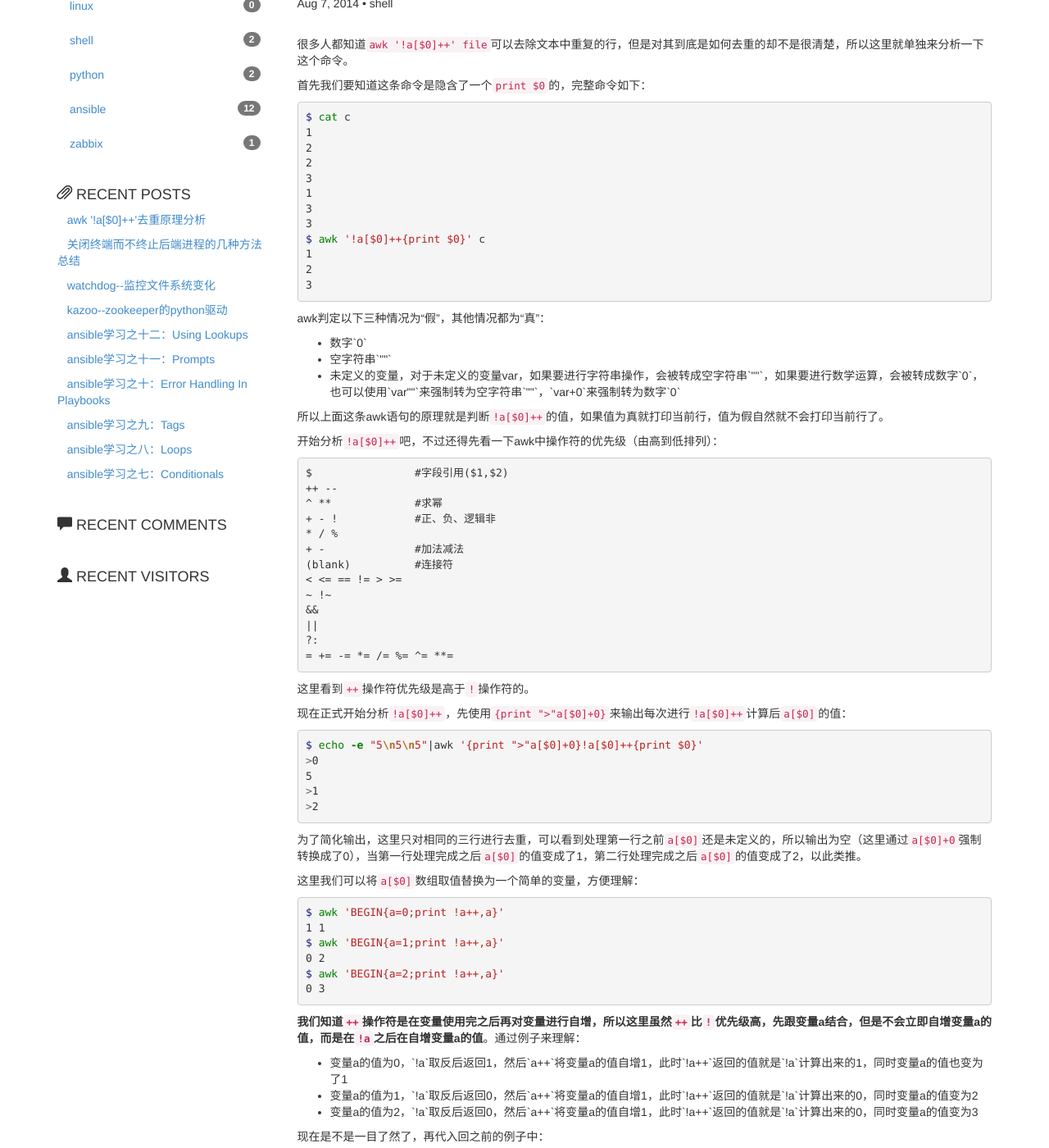
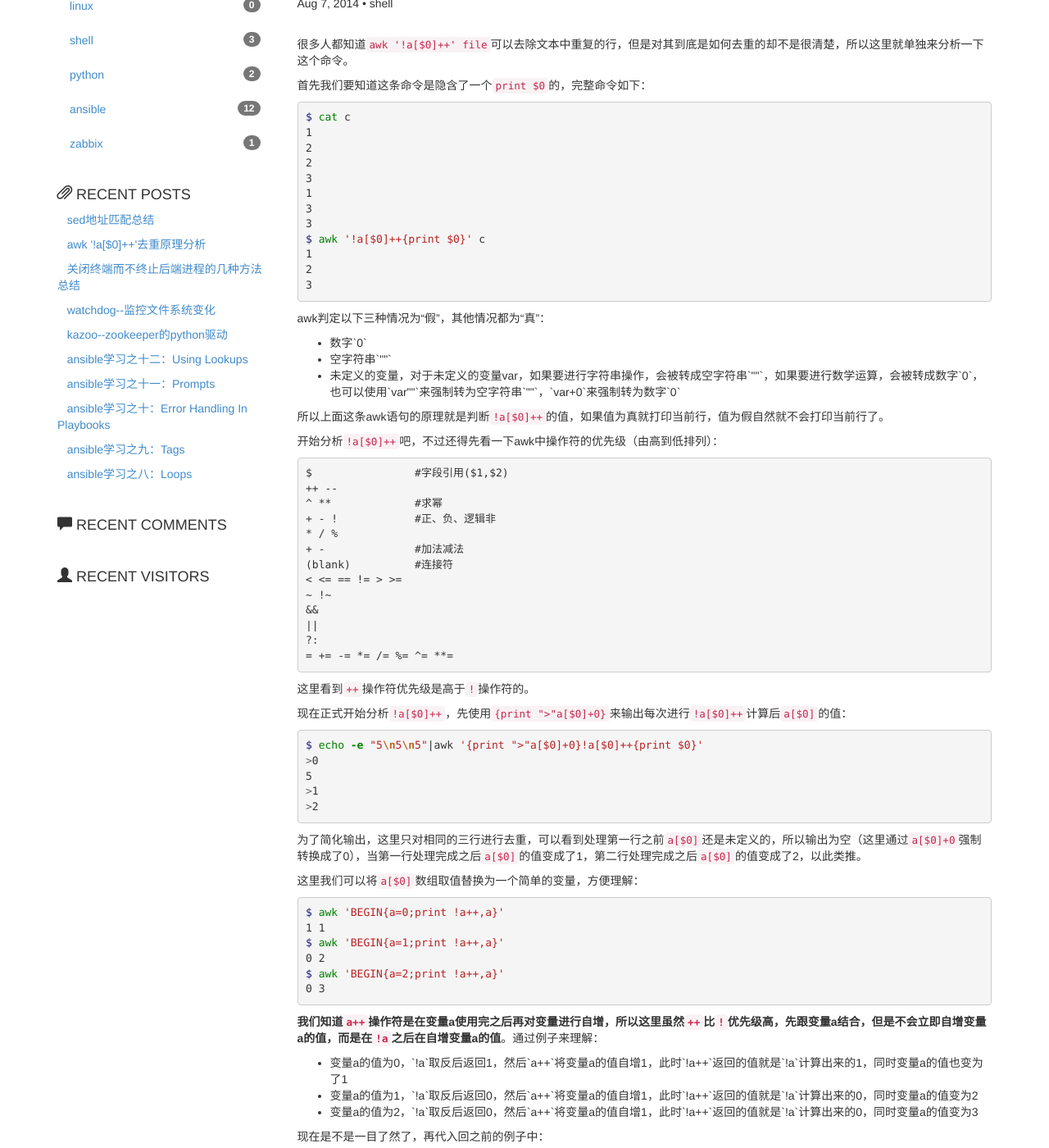
Before and after one commit to sapser/sapser.github.io, a Jekyll site: the page built from _posts/2014-08-07-awk-remove-duplicate-analyze.md, in a window 1280 px wide and 1400 px high, scrolled down 388 px. Shown: the whole window at 82% size. Built offline with Jekyll 4.4.1, drawn with Linux system fonts in a browser that asks for light colours; Markdown is read by kramdown in place of the engine named in the settings; comment, search, counter and statistics services are not loaded; some of the changed lines change nothing that is shown.

Commit message:
now post

````diff
--- a/_posts/2014-08-07-awk-remove-duplicate-analyze.md
+++ b/_posts/2014-08-07-awk-remove-duplicate-analyze.md
@@ -72,7 +72,7 @@
 $ awk 'BEGIN{a=2;print !a++,a}'
 0 3
 ```
-<b>我们知道`++`操作符是在变量使用完之后再对变量进行自增，所以这里虽然`++`比`!`优先级高，先跟变量a结合，但是不会立即自增变量a的值，而是在`!a`之后在自增变量a的值</b>。通过例子来理解：
+<b>我们知道`a++`操作符是在变量a使用完之后再对变量进行自增，所以这里虽然`++`比`!`优先级高，先跟变量a结合，但是不会立即自增变量a的值，而是在`!a`之后在自增变量a的值</b>。通过例子来理解：
 <ul>
 <li>变量a的值为0，`!a`取反后返回1，然后`a++`将变量a的值自增1，此时`!a++`返回的值就是`!a`计算出来的1，同时变量a的值也变为了1</li>
 <li>变量a的值为1，`!a`取反后返回0，然后`a++`将变量a的值自增1，此时`!a++`返回的值就是`!a`计算出来的0，同时变量a的值变为2</li>
--- /dev/null
+++ b/_posts/2014-08-08-shell-sed-address.md
@@ -0,0 +1,165 @@
+---
+layout: post
+title: "sed地址匹配总结"
+date: 2014-08-08 13:20:00 +0800
+categories: shell
+---
+
+
+sed中可以通过多种方式对行进行过滤，只选择那些符合特征的行进行处理，总结如下（这里针对`gnu sed`，所以某些功能在某些平台的sed上是没有的）：
+
+<b>数字         </b>
+表示和数字对应的行，如1就表示第一行。要注意的是sed中可以用0来表示第一行之前，这有什么用呢，举例说明：
+
+```bash
+$ echo -e "a\na\na\na"|sed -n '1,/a/p'     #这种情况"/a/"会跳过第一行，不会对第一行进行匹配
+a
+a
+$ echo -e "a\na\na\na"|sed -n '0,/a/p'     #这样"/a/"就会对第一行进行匹配了
+a
+```
+
+
+<br />
+<b>$        </b>
+匹配最后一行。sed默认将所有文件内容看成一个连续的流，但是如果加了`-s`选项则将每个文件分割成单独的流，导致`1`和`$`会匹配每个流的第一行和最末一行
+
+```bash
+$ cat a
+1
+2
+3
+$ cat b
+a
+b
+c
+$ sed -n '1p;$p' a b
+1
+c
+$ sed -n -s '1p;$p' a b
+1
+3
+a
+c
+```
+
+
+<br />
+<b>/regex/          </b>
+选择任何匹配`regex`正则的行进行处理
+
+
+<br />
+<b>\%regex%     </b>
+作用和`/regex/`一样，但是如果`regex`中带了大量的"/"字符的话，就不用每个"/"字符都转义了，%可以换成其他分隔符
+
+```bash
+$ cat a
+/tmp
+/usr/local
+/root/scr
+$ sed '/\/usr\/local/d' a
+/tmp
+/root/scr
+$ sed '\%/usr/local%d' a          #不用转义"/"字符了
+/tmp
+/root/scr
+```
+
+
+<br />
+<b>/REGEXP/I</b>
+<b>\%REGEXP%I     </b>
+大写的`i`字符，作用是前面的正则将不区分大小写匹配
+
+```bash
+$ cat a
+aaa
+AAA
+$ sed -n '/a/p' a
+aaa
+$ sed -n '/a/Ip' a
+aaa
+AAA
+```
+
+
+<br />
+<b>/REGEXP/M</b>
+<b>\%REGEXP%M          </b>
+多行匹配，让`^`能够匹配换行符之后的空和`$`能够匹配到换行符之前的空，举例说明：
+
+```bash
+$ seq 2|sed 'N;s/^\w*$/match/g'
+1
+2
+$ seq 2|sed 'N;s/^\w*$/match/Mg'
+match
+match
+```
+执行`N`后，模式空间内容为"1\n2"，然后`^\w*$`分两次匹配，第一次匹配1(这里`$`就匹配\n前面的空)，第二次匹配2(这里`^`就匹配\n之后的空)，所以替换成功。再举一个sed去重的例子：
+
+```bash
+$ cat a
+1111
+1111
+1111
+2222
+abc
+ddd
+abc
+2222
+3333
+$ sed -r ':1;N;s/^([^\n]+)((\n.*)*)\n\1$/\1\2/M;b1' a
+1111
+2222
+abc
+ddd
+3333
+```
+掌握这种用法后瞬间高大上有木有
+
+
+<br />
+<b>ADDR1,+N          </b>
+匹配ADDR1和之后的N行
+
+```bash
+$ seq 10|sed -n '3,+4p'
+3
+4
+5
+6
+7
+```
+
+
+<br />
+<b>ADDR1~N          </b>
+这里N表示步长，从匹配ADDR1的行开始间隔N行输出
+
+```bash
+$ seq 9|sed -n '1~2p'          #打印奇数行
+1
+3
+5
+7
+9
+$ seq 9|sed -n '0~2p'          #打印偶数行
+2
+4
+6
+8
+```
+
+
+<br />
+<b>ADDR1,~N          </b>
+匹配ADDR1且直到首个能被N整除的行
+
+```bash
+$ seq 9|sed -n '2,~4p'          #打印从第二行开始直到首个能被4整除的行
+2
+3
+4
+```
````
Also changed, not shown: _posts/2014-07-24-zookeeper-kazoo.md (+2 -1 lines).
